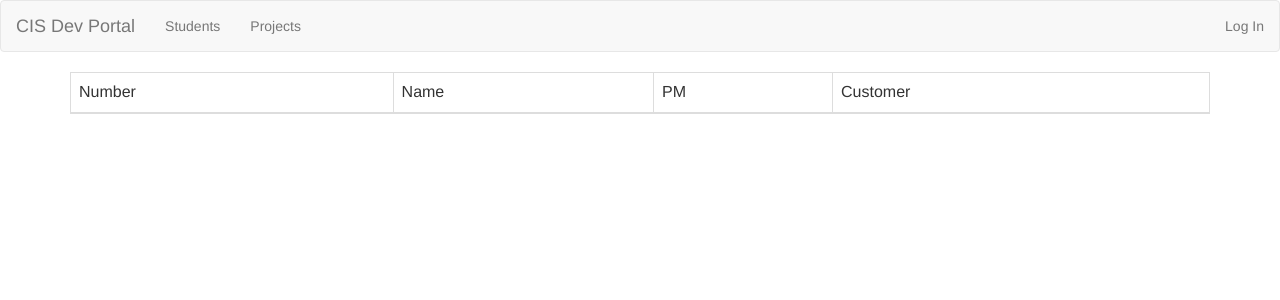
After one commit to sachabest/cis-dev-portal, a Django app: template web/dashboard/templates/projects.html in a window 1280 px wide. The commit adds this page. Shown: the top 300 px of the page. Run offline with Django 3.2, Linux system fonts and the light colour scheme; the template is opened without the code that fills it, so the values that code supplies are empty; some libraries are stand-ins or nearby versions.

Commit message:
Add projects view, fix student page and associations

```diff
--- a/web/dashboard/templates/navbar.html
+++ b/web/dashboard/templates/navbar.html
@@ -12,7 +12,11 @@
 
 <nav class="navbar navbar-default">
     <div class="navbar-header">
-        <a href="/" class="navbar-brand">CIS Dev Portal</a>
+        {% if user.is_authenticated %}
+            <a href="{% url 'dashboard:index' %}" class="navbar-brand">CIS Dev Portal</a>
+        {% else %}
+            <a href="/" class="navbar-brand">CIS Dev Portal</a>
+        {% endif %}
     </div>
     <div class="collapse navbar-collapse">
         <ul class="nav navbar-nav">
--- /dev/null
+++ b/web/dashboard/templates/projects.html
@@ -0,0 +1,28 @@
+{% include "navbar.html" %}
+
+<div class="container">
+    <div class="row">
+        <div class="col-md-12">
+            <table class="table table-bordered table-striped table-hover">
+                <thead>
+                    <tr>
+                        <td>Number</td>
+                        <td>Name</td>
+                        <td>PM</td>
+                        <td>Customer</td>
+                    </tr>
+                </thead>
+                <tbody>
+                    {% for project in projects %}
+                        <tr>
+                            <td>{{ project.number }}</td>
+                            <td>{{ project.name }}</td>
+                            <td>{{ project.pm_user.username }}</td>
+                            <td>{{ project.client_user.username }}</td>
+                        </tr>
+                    {% endfor %}
+                </tbody>
+            </table>
+        </div>
+    </div>
+</div>
--- a/web/dashboard/templates/students.html
+++ b/web/dashboard/templates/students.html
@@ -20,7 +20,7 @@
                             <td>{{ user.first_name }}</td>
                             <td>{{ user.last_name }}</td>
                             <td>{{ user.username }}</td>
-                            <td>{{ user.student.year }}</td>
+                            <td>{{ user.yearformat }}</td>
                             <td>{{ user.student.major }}</td>
                             {% if user.student.project %}
                                 <td><a href="{% url 'dashboard:project' num=user.student.project.number %}">
```
Also changed, not shown: web/dashboard/uploader.py (+6 -2 lines), web/dashboard/views.py (+17 -3 lines).
